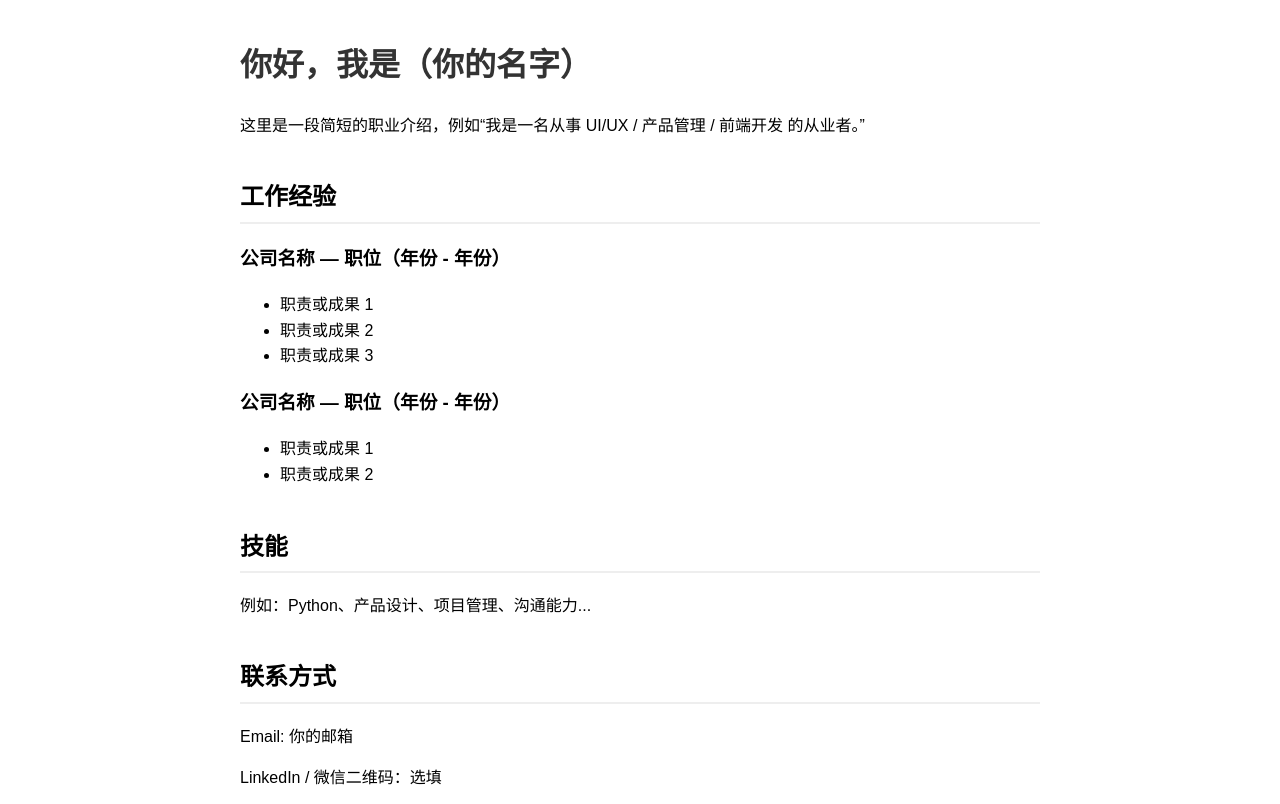
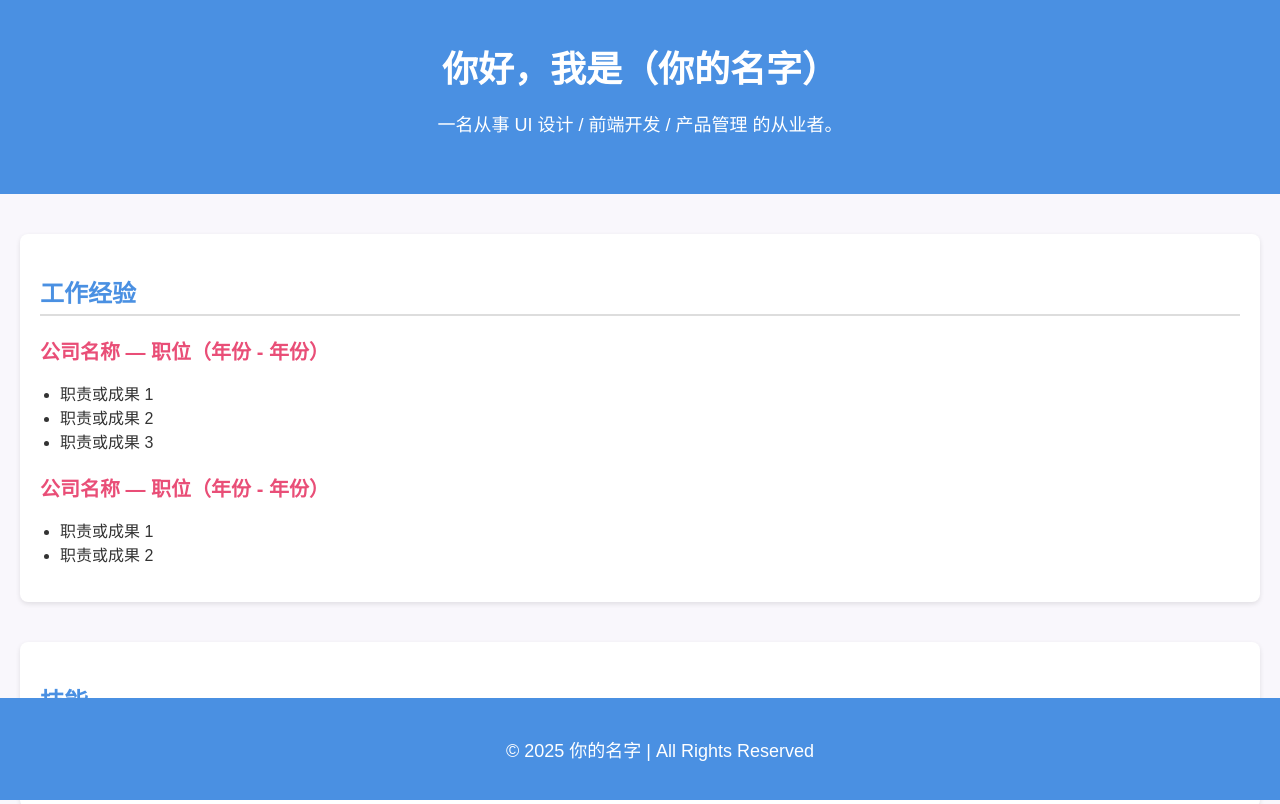
Before and after one commit to Jiuzheyang2025/Jiuzheyang2025.github.io, a plain HTML site: page index.html in a window 1280 px wide. Shown: the top 804 px of the page. Drawn offline with Linux system fonts and the light colour scheme.

Commit message:
Update index.html

```diff
--- a/index.html
+++ b/index.html
@@ -2,18 +2,73 @@
 <html lang="zh-CN">
 <head>
   <meta charset="UTF-8">
+  <meta name="viewport" content="width=device-width, initial-scale=1.0">
   <title>我的个人网站</title>
   <style>
-    body { font-family: Arial, sans-serif; max-width: 800px; margin: 40px auto; line-height: 1.6; }
-    h1 { color: #333; }
-    .section { margin-top: 40px; }
-    h2 { border-bottom: 2px solid #eee; padding-bottom: 5px; }
+    body {
+      font-family: Arial, sans-serif;
+      margin: 0;
+      padding: 0;
+      background-color: #f9f7fc; /* 浅粉色背景 */
+      color: #333;
+    }
+    header {
+      background-color: #4A90E2; /* 蓝色 */
+      color: white;
+      padding: 40px;
+      text-align: center;
+    }
+    h1 {
+      font-size: 36px;
+      margin: 0;
+    }
+    p {
+      font-size: 18px;
+    }
+    .section {
+      margin: 40px 20px;
+      padding: 20px;
+      background-color: white;
+      box-shadow: 0 2px 5px rgba(0, 0, 0, 0.1);
+      border-radius: 8px;
+    }
+    h2 {
+      color: #4A90E2; /* 蓝色 */
+      font-size: 24px;
+      border-bottom: 2px solid #ddd;
+      padding-bottom: 5px;
+      margin-bottom: 20px;
+    }
+    h3 {
+      color: #E94E77; /* 浅粉色 */
+      font-size: 20px;
+      margin-bottom: 10px;
+    }
+    ul {
+      padding-left: 20px;
+      list-style-type: disc;
+    }
+    ul li {
+      font-size: 16px;
+    }
+    footer {
+      text-align: center;
+      padding: 20px;
+      background-color: #4A90E2; /* 蓝色 */
+      color: white;
+      position: fixed;
+      width: 100%;
+      bottom: 0;
+    }
   </style>
 </head>
 
 <body>
-  <h1>你好，我是（你的名字）</h1>
-  <p>这里是一段简短的职业介绍，例如“我是一名从事 UI/UX / 产品管理 / 前端开发 的从业者。”</p>
+
+  <header>
+    <h1>你好，我是（你的名字）</h1>
+    <p>一名从事 UI 设计 / 前端开发 / 产品管理 的从业者。</p>
+  </header>
 
   <div class="section">
     <h2>工作经验</h2>
@@ -34,7 +89,7 @@
 
   <div class="section">
     <h2>技能</h2>
-    <p>例如：Python、产品设计、项目管理、沟通能力...</p>
+    <p>例如：HTML, CSS, JavaScript, React, 项目管理, 团队协作...</p>
   </div>
 
   <div class="section">
@@ -42,5 +97,10 @@
     <p>Email: 你的邮箱</p>
     <p>LinkedIn / 微信二维码：选填</p>
   </div>
+
+  <footer>
+    <p>© 2025 你的名字 | All Rights Reserved</p>
+  </footer>
+
 </body>
 </html>
```
